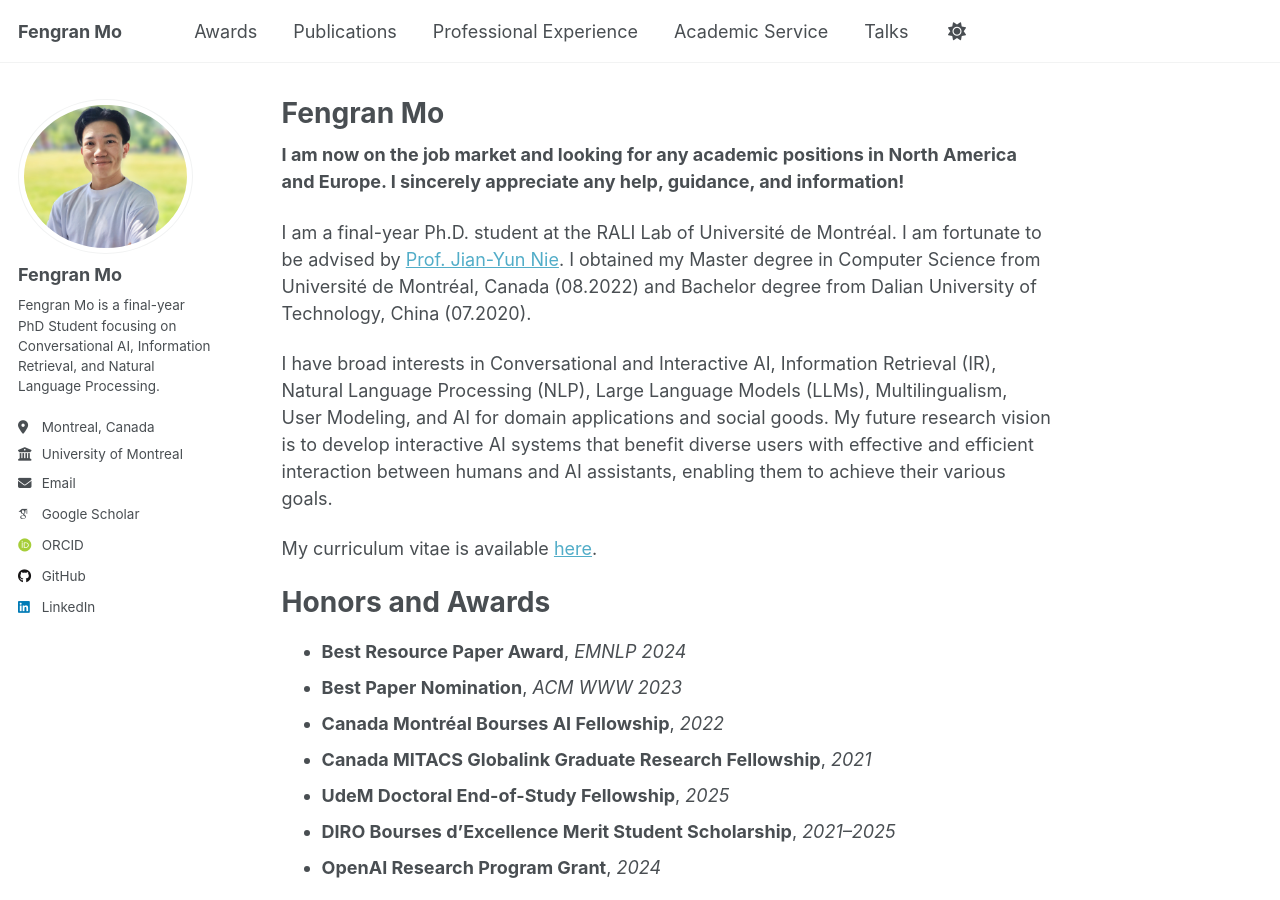
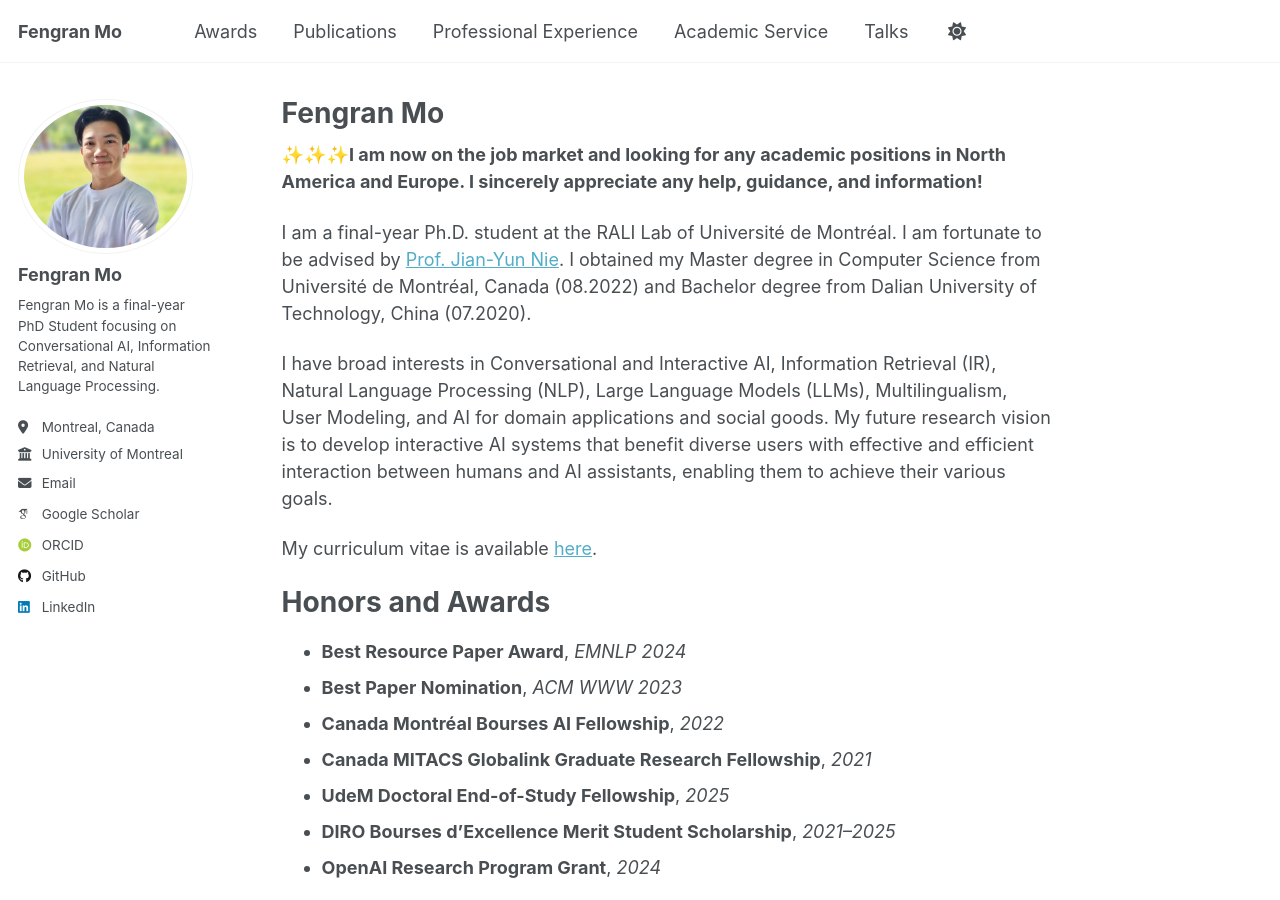
Before and after one commit to fengranMark/fengranMark.github.io, a Jekyll site: the page built from _pages/about.md, in a window 1280 px wide and 900 px high. Built offline with Jekyll 4.4.1, drawn with Linux system fonts in a browser that asks for light colours; some web fonts are replaced; a script that is not in the unit is left out.

```diff
--- a/_pages/about.md
+++ b/_pages/about.md
@@ -7,7 +7,7 @@ redirect_from:
   - /about.html
 ---
 
-**I am now on the job market and looking for any academic positions in North America and Europe. I sincerely appreciate any help, guidance, and information!**
+✨✨✨**I am now on the job market and looking for any academic positions in North America and Europe. I sincerely appreciate any help, guidance, and information!**
 
 I am a final-year Ph.D. student at the RALI Lab of Université de Montréal. I am fortunate to be advised by [Prof. Jian-Yun Nie](http://rali.iro.umontreal.ca/nie-site/jian-yun-nie-en/). I obtained my Master degree in Computer Science from Université de Montréal, Canada (08.2022) and Bachelor degree from Dalian University of Technology, China (07.2020).
 
```
